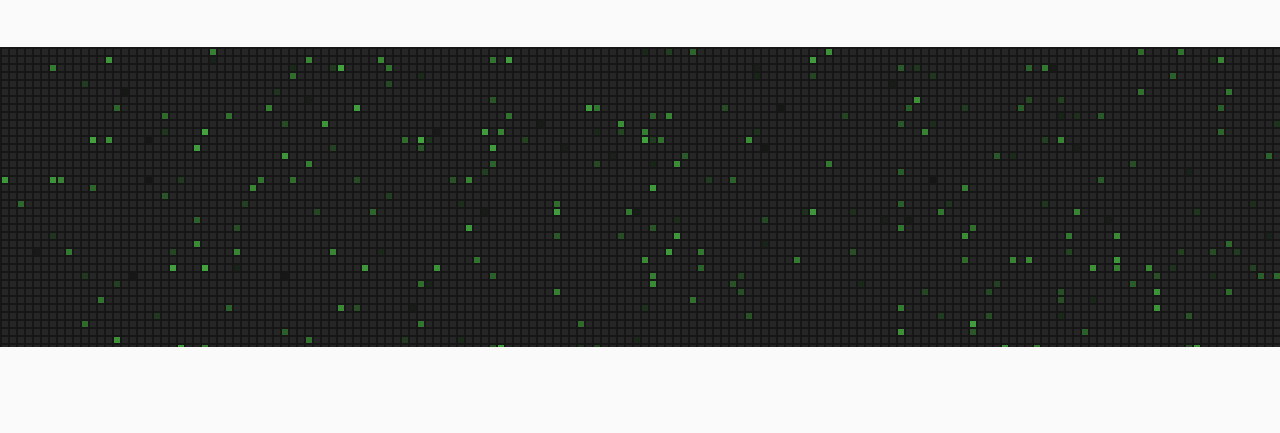
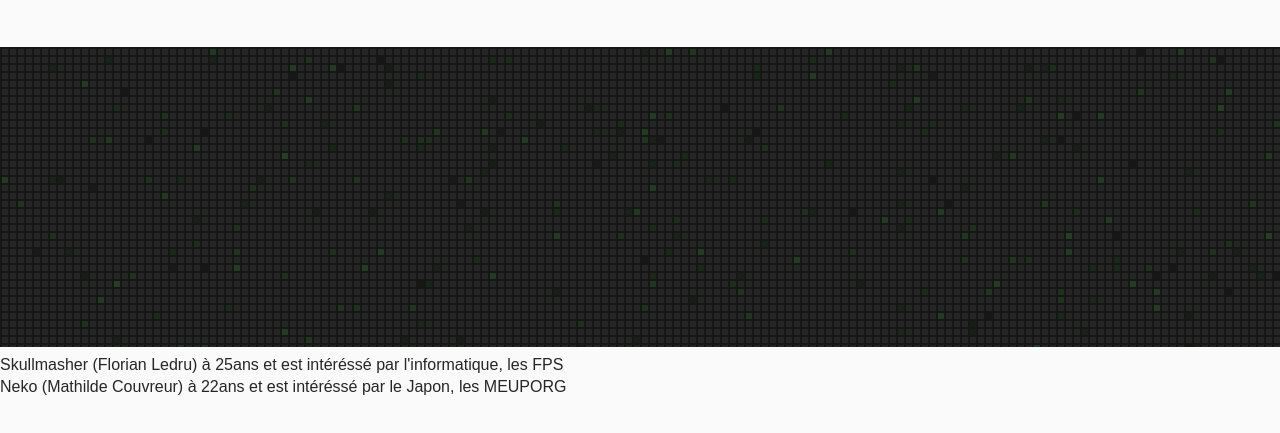
Before and after one commit to SkullMasher/skullmasher.io-canvas, a website: page app/index.html in a window 1280 px wide. Shown: the part 145-578 px from the top of the page. Drawn offline with Linux system fonts and the light colour scheme.

Commit message:
:skull: Need to understand how oop work in JS

```diff
--- a/app/index.html
+++ b/app/index.html
@@ -11,7 +11,11 @@
     <p><a href="https://github.com/SkullMasher/skullmasher.io-canvas">Code source</a></p>
   </header>
   <canvas id="canvas"></canvas>
+  <section>
+    <p id="training-zone"></p>
+  </section>
 
   <script type="text/javascript" src="js/script.js"></script>
+  <script type="text/javascript" src="js/training.js"></script>
 </body>
 </html>
--- a/app/js/script.js
+++ b/app/js/script.js
@@ -67,7 +67,7 @@ addEventListener('DOMContentLoaded', (event) => {
     let y = squares[getRandomIntFromRange(0, squares.length)].y
     ctx.clearRect(x, y, squareD, squareD)
     ctx.fillStyle = 'rgba(68,163,64,' + opacity + ')'
-    if (opacity > 1 || opacity < 0) {
+    if (opacity > 0.3 || opacity < 0) {
       opacityAccel = -opacityAccel
     }
     opacity += opacityAccel
--- /dev/null
+++ b/app/js/training.js
@@ -0,0 +1,25 @@
+// addEventListener('DOMContentLoaded', (event) => {
+  // https://developer.mozilla.org/en-US/docs/Learn/JavaScript/Objects
+  function Person (first, last, nickname, age, interests) {
+    this.name = {
+      first,
+      last,
+      nickname
+    }
+    this.age = age
+    this.interests = interests
+    this.bio = () => {
+      return `${this.name.nickname} (${this.name.first} ${this.name.last}) à ${this.age}ans et est intéréssé par ${this.interests}`
+    }
+    this.greet = () => {
+      return `Hello there ! C'est ${this.nickname}`
+    }
+  }
+
+  const para = document.getElementById('training-zone')
+  let Skull = new Person('Florian', 'Ledru', 'Skullmasher', 25, 'l\'informatique, les FPS')
+  let Neko = new Person('Mathilde', 'Couvreur', 'Neko', 22, 'le Japon, les MEUPORG')
+
+  para.innerHTML = `${Skull.bio()} <br> ${Neko.bio()}`
+
+// })
```
